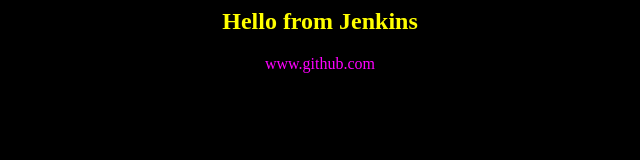
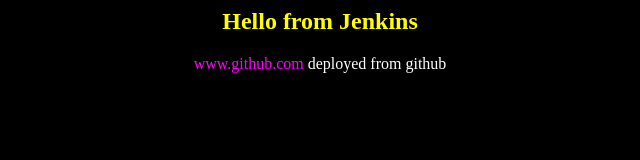
Before and after one commit to quezovercoatl/jenkins, a plain HTML site: page index.html in a window 1280 px wide. Shown: the whole page, without its empty margins (320-960 px from the left). Drawn offline with Linux system fonts and the light colour scheme.

Commit message:
index v2

```diff
--- a/index.html
+++ b/index.html
@@ -3,5 +3,6 @@
 <center>
 <h2><font color=yellow>Hello from Jenkins</font></h2>
 <font color=magenta>www.github.com</font>
+<font color=white>deployed from github</font>
 </body>
 </html>
```
